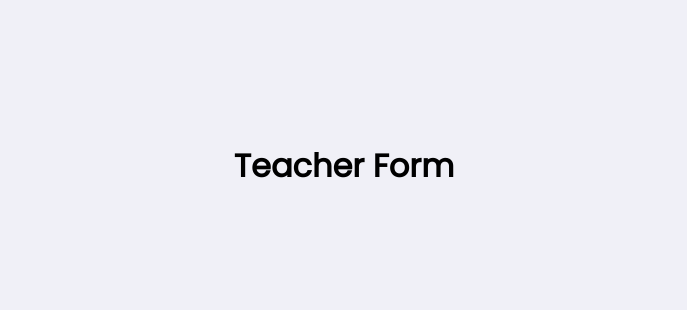
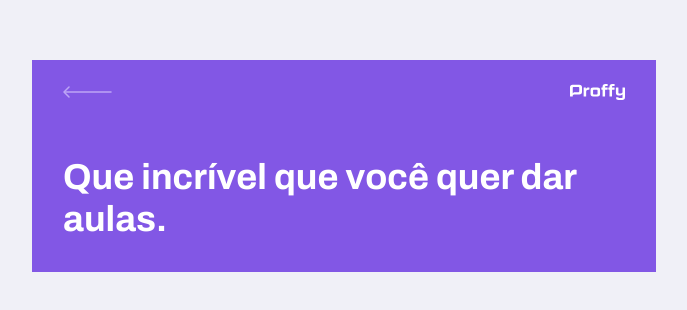
Before and after one commit to felipemjesus/proffy-web, a React (Create React App) app: page /give-classes in a window 1280 px wide. Shown: the part 234-544 px from the top of the page, without its empty margins (296-983 px from the left). Built offline with nearby package versions, Linux system fonts and the light colour scheme.

Commit message:
Criado o component PageHeader

```diff
--- a/src/App.tsx
+++ b/src/App.tsx
@@ -1,8 +1,8 @@
 import React from 'react';
 
+import Routes from './routes';
+
 import './assets/styles/global.css';
-
-import Routes from './routes';
 
 function App() {
   return (
--- /dev/null
+++ b/src/components/PageHeader/index.tsx
@@ -0,0 +1,28 @@
+import React from 'react';
+import { Link } from 'react-router-dom';
+
+import logoImg from '../../assets/images/logo.svg';
+import backIcon from '../../assets/images/icons/back.svg';
+
+import './styles.css';
+
+interface PageHeaderProps {
+    title: string;
+}
+
+const PageHeader: React.FC<PageHeaderProps> = ({ title }: PageHeaderProps) => (
+  <header className="page-header">
+    <div className="top-bar-container">
+      <Link to="/">
+        <img src={backIcon} alt="Voltar" />
+      </Link>
+      <img src={logoImg} alt="Proffy Logo" />
+    </div>
+
+    <div className="header-content">
+      <strong>{title}</strong>
+    </div>
+  </header>
+);
+
+export default PageHeader;
--- a/src/index.tsx
+++ b/src/index.tsx
@@ -1,5 +1,6 @@
 import React from 'react';
 import ReactDOM from 'react-dom';
+
 import App from './App';
 
 ReactDOM.render(
--- a/src/pages/Landing/index.tsx
+++ b/src/pages/Landing/index.tsx
@@ -1,13 +1,13 @@
 import React from 'react';
 import { Link } from 'react-router-dom';
-
-import './styles.css';
 
 import logoImg from '../../assets/images/logo.svg';
 import landingImg from '../../assets/images/landing.svg';
 import studyIcon from '../../assets/images/icons/study.svg';
 import giveClassesIcon from '../../assets/images/icons/give-classes.svg';
 import purpleHeartIcon from '../../assets/images/icons/purple-heart.svg';
+
+import './styles.css';
 
 function Landing() {
   return (
--- a/src/pages/TeacherForm/index.tsx
+++ b/src/pages/TeacherForm/index.tsx
@@ -1,8 +1,10 @@
 import React from 'react';
+
+import PageHeader from '../../components/PageHeader';
 
 function TeacherForm() {
   return (
-    <h1>Teacher Form</h1>
+    <PageHeader title="Que incrível que você quer dar aulas." />
   );
 }
 
--- a/src/pages/TeacherList/index.tsx
+++ b/src/pages/TeacherList/index.tsx
@@ -1,26 +1,11 @@
 import React from 'react';
-import { Link } from 'react-router-dom';
 
-import './styles.css';
-
-import logoImg from '../../assets/images/logo.svg';
-import backIcon from '../../assets/images/icons/back.svg';
+import PageHeader from '../../components/PageHeader';
 
 function TeacherList() {
   return (
     <div id="page-teacher-list" className="container">
-      <header className="page-header">
-        <div className="top-bar-container">
-          <Link to="/">
-            <img src={backIcon} alt="Voltar" />
-          </Link>
-          <img src={logoImg} alt="Proffy Logo" />
-        </div>
-
-        <div className="header-content">
-          <strong>Estes são os proffys disponíveis.</strong>
-        </div>
-      </header>
+      <PageHeader title="Estes são os proffys disponíveis." />
     </div>
   );
 }
```
Also changed, not shown: src/components/PageHeader/styles.css (renamed from src/pages/TeacherList/styles.css).
